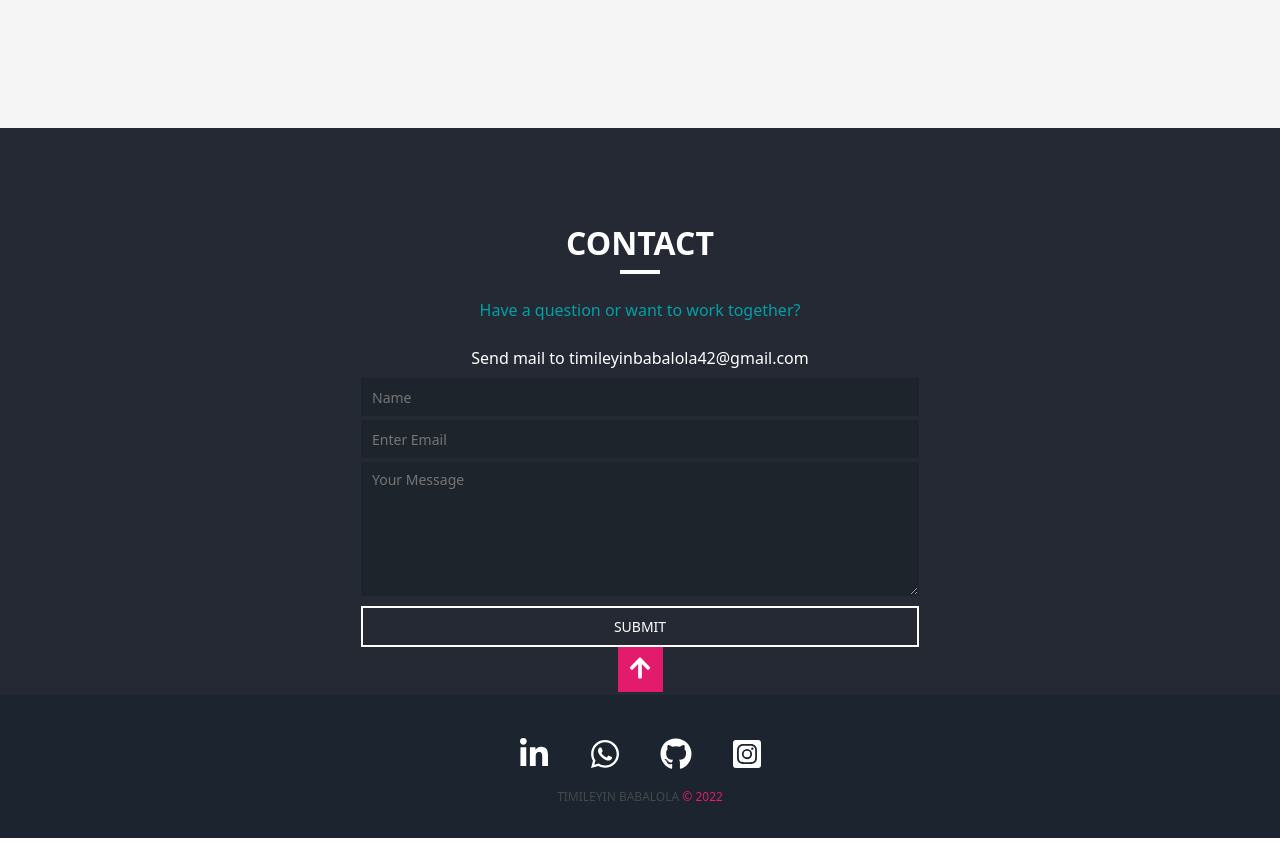
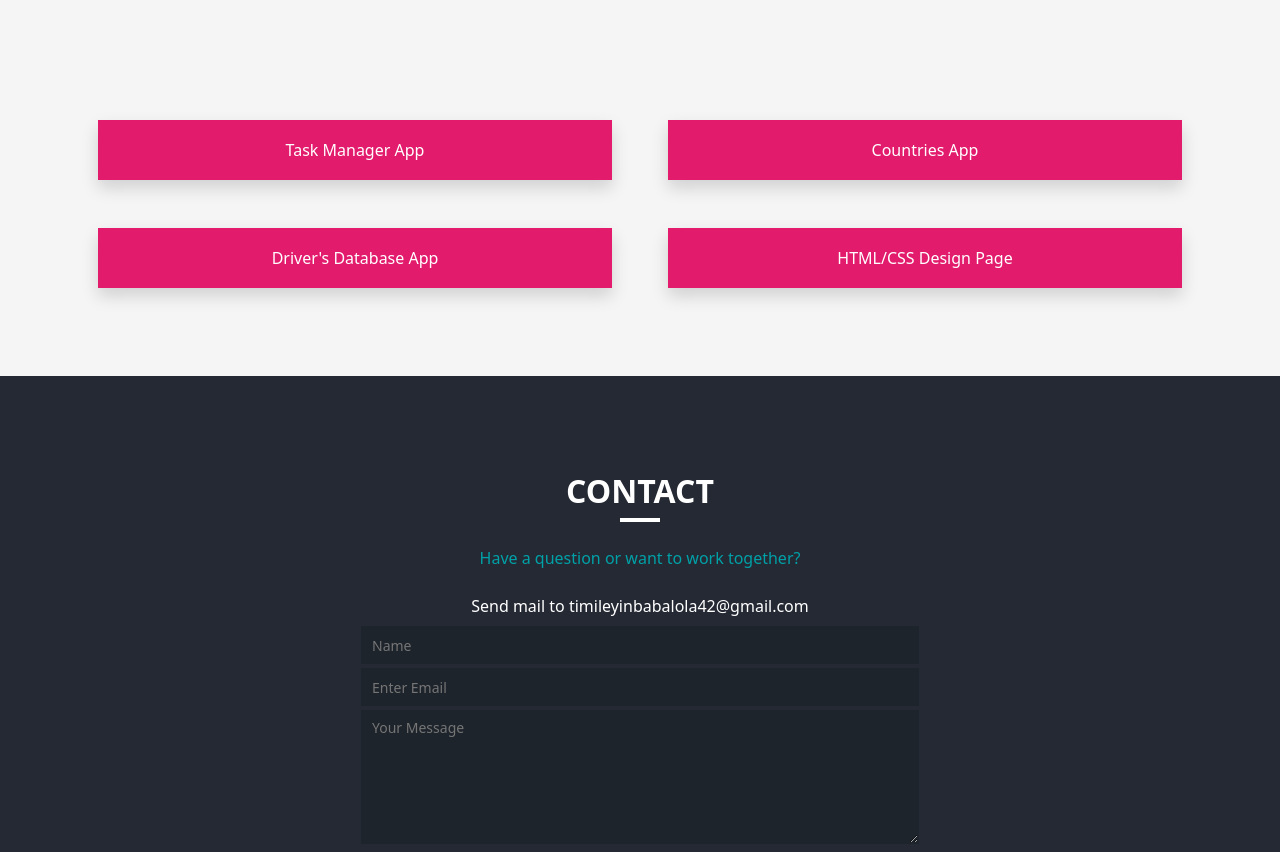
Before and after one commit to timicodes21/portfolio, a React (Create React App) app: page / in a window 1280 px wide. Shown: the part 2665-3517 px from the top of the page. Built offline with nearby package versions, Linux system fonts and the light colour scheme.

Commit message:
added More projects

```diff
--- a/src/components/projects.jsx
+++ b/src/components/projects.jsx
@@ -1,5 +1,5 @@
 import React, { useState, useEffect } from 'react'
-import { Container, Row, Image } from 'react-bootstrap';
+import { Container, Row, Image, Col } from 'react-bootstrap';
 import schedule from '../assets/schedule.jpeg'
 import weather from '../assets/weather.jpeg'
 import { AiOutlineClose } from 'react-icons/ai'
@@ -58,7 +58,7 @@ const Projects = () => {
                           </div>
                           <div className="mt-2">
                             <p className='text-ash font-14 mb-5'>My Schedule makes life easier by helping you plan your task and schedule ahead of time and also a platform for time management tips.Notebook, calender, presentation Platform, Reminders, Appointments, Resolutions.</p>
-                            <a href="https://timicodes21.github.io/myschedule/#/home" className='pointer text-ash bg-transparent portfolio-button'>view site</a>
+                            <a href="https://timicodes21.github.io/myschedule/#/home" target="_blank" rel="noreferrer" className='pointer text-ash bg-transparent portfolio-button'>view site</a>
                           </div>
                         </div>
                       </div>}
@@ -78,12 +78,34 @@ const Projects = () => {
                           </div>
                           <div className="mt-2">
                             <p className='text-ash font-14 mb-5'>Get weather details from cities around the world.</p>
-                            <a href="https://timicodes21.github.io/weather-app/" className='pointer text-ash bg-transparent portfolio-button'>view site</a>
+                            <a href="https://timicodes21.github.io/weather-app/" target="_blank" rel="noreferrer" className='pointer text-ash bg-transparent portfolio-button'>view site</a>
                           </div>
                         </div>
                       </div>}
                     </div>
                   </div>
+                </Row>
+                <Row className="my-3">
+                  <Col xs={12} md={6}>
+                    <div className="p-md-3 my-2">
+                      <button className="p-3 w-100 text-white project-button shadow"><a href="https://timicodes21.github.io/taskmanager/#/" target="_blank" rel="noreferrer" className="text-white">Task Manager App</a></button>
+                    </div>
+                  </Col>
+                  <Col xs={12} md={6}>
+                    <div className="p-md-3 my-2">
+                      <button className="p-3 w-100 text-white project-button shadow"><a href="https://timicodes21.github.io/countries/" target="_blank" rel="noreferrer" className="text-white">Countries App</a></button>
+                    </div>
+                  </Col>
+                  <Col xs={12} md={6}>
+                    <div className="p-md-3 my-2">
+                      <button className="p-3 w-100 text-white project-button shadow"><a href="https://timicodes21.github.io/drivers/" target="_blank" rel="noreferrer" className="text-white">Driver's Database App</a></button>
+                    </div>
+                  </Col>
+                  <Col xs={12} md={6}>
+                    <div className="p-md-3 my-2">
+                      <button className="p-3 w-100 text-white project-button shadow"><a href="https://timicodes21.github.io/web-practice/" target="_blank" rel="noreferrer" className="text-white">HTML/CSS Design Page</a></button>
+                    </div>
+                  </Col>
                 </Row>
               </div>
             </Container>
--- a/src/index.css
+++ b/src/index.css
@@ -116,6 +116,17 @@ body{
   transition: 0.5s;
   padding: 0.5rem 1rem 0.5rem 1rem;
   background-color: transparent;
+}
+
+.project-button{
+  border: 2px solid #E31B6D;
+  transition: 0.5s;
+  padding: 0.5rem 1rem 0.5rem 1rem;
+  background-color: #E31B6D;
+}
+
+.project-button:hover{
+  transform: scale(1.01);
 }
 
 .portfolio-button:hover{
```
